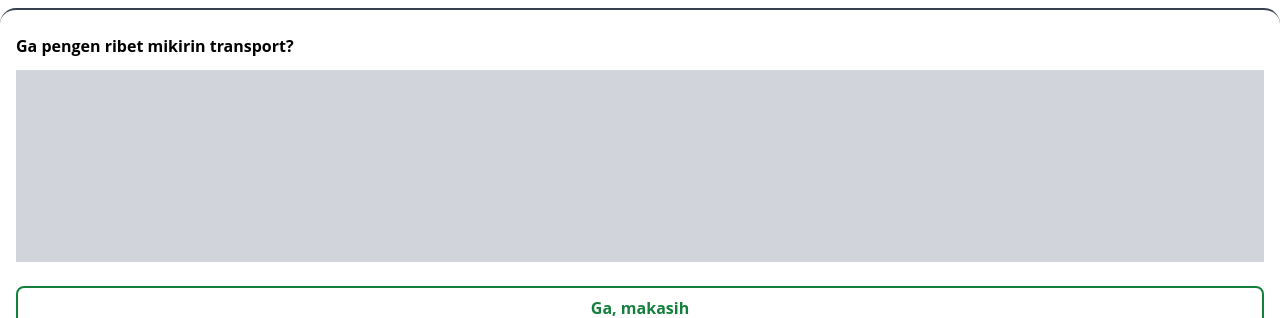
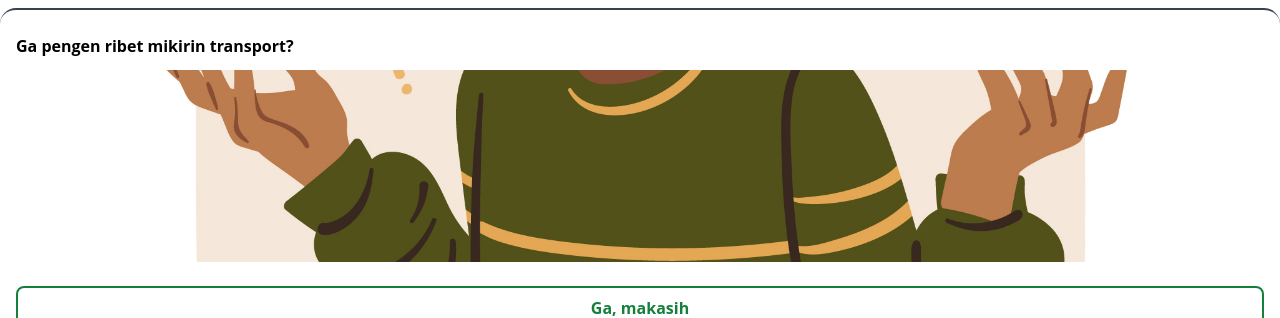
Before and after one commit to yohanesnaibaho303/grup4-devcamp23, a React (Vite) app in the folder frontend/: page /orders/summary in a window 1280 px wide. Both pictures are taken after a click on the button "Beli". Shown: the part 402-720 px from the top of the page. Built offline with nearby package versions, Linux system fonts and the light colour scheme.

Commit message:
add vector images

```diff
--- a/frontend/src/_root/pages/OrderSummary.jsx
+++ b/frontend/src/_root/pages/OrderSummary.jsx
@@ -94,7 +94,11 @@ const OrderSummary = () => {
       {suggestTransportModalVisibility ? (
         <div className="fixed bottom-0 bg-white px-4 w-full pt-6 border-t-2 border-gray-700 rounded-t-2xl">
           <h6 className="font-bold">Ga pengen ribet mikirin transport?</h6>
-          <div className="bg-gray-300 w-full h-48 mt-3" />
+          <img
+            className="w-full h-48 mt-3 bg-contain object-cover"
+            src="/assets/confuse.jpg"
+            alt=""
+          />
           <div className="flex flex-col gap-3 mb-4 mt-6">
             <button className="w-full border-green-700 rounded-lg border-2">
               <p className="font-bold text-green-700 py-2">Ga, makasih</p>
```
Also changed, not shown: frontend/public/assets/confuse.jpg (added).
